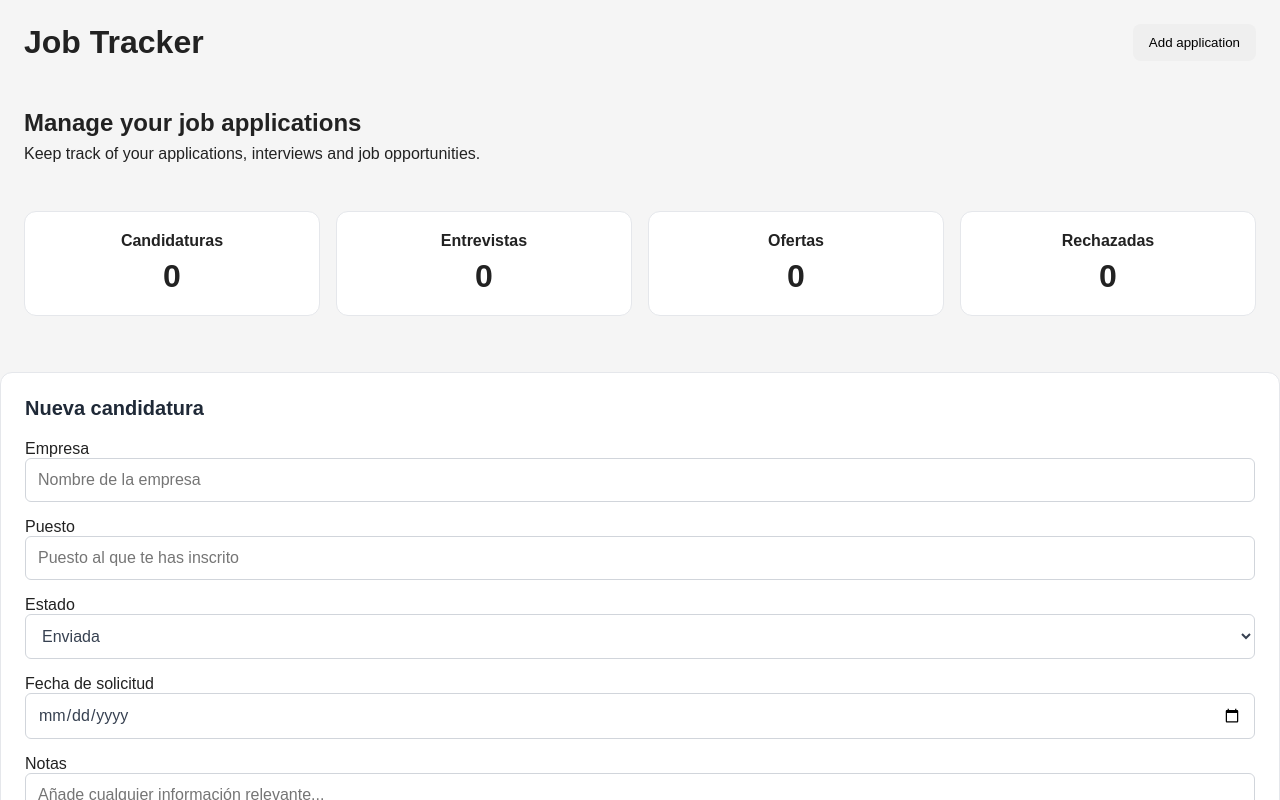
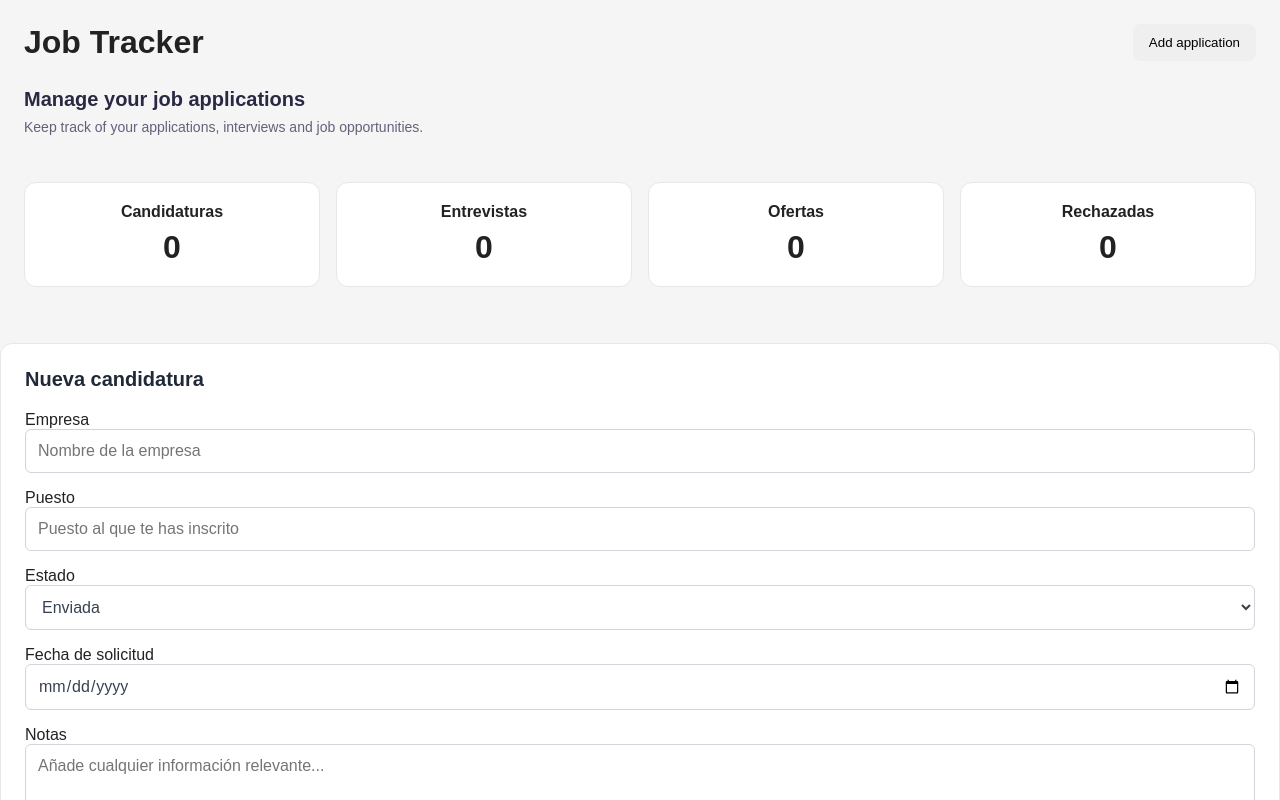
Before and after one commit to veronica-gi/job-tracker, a React (Vite) app: page / in a window 1280 px wide. Shown: the top 800 px of the page. Built offline with nearby package versions, Linux system fonts and the light colour scheme.

Commit message:
style: refine dashboard intro spacing

```diff
--- a/src/ui/components/dashboard/DashboardIntro/DashboardIntro.css
+++ b/src/ui/components/dashboard/DashboardIntro/DashboardIntro.css
@@ -1,7 +1,20 @@
+
+
 .dashboard-intro {
-  padding: 1.5rem;
+  margin: 0 0 1.25rem 1.5rem;
 }
 
 .dashboard-intro h2 {
-  margin-bottom: 0.5rem;
+  margin: 0 0 0.25rem;
+  color: #292943;
+  font-size: 1.25rem;
+  font-weight: 600;
+  line-height: 1.4;
 }
+
+.dashboard-intro p {
+  margin: 0;
+  color: #62627a;
+  font-size: 0.875rem;
+  line-height: 1.5;
+}
```
